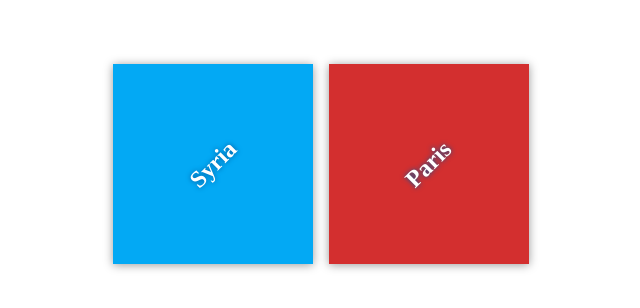
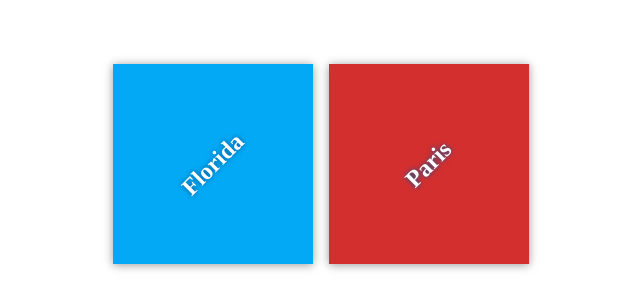
Before and after one commit to losh87sh/alaa-my-travel-plan, a plain HTML site: page index.html in a window 1280 px wide. Shown: the part 236-544 px from the top of the page, 319-959 px from the left. Drawn offline with Linux system fonts and the light colour scheme; files that its build step writes are made by us from their sources.

Commit message:
change country now

```diff
--- a/index.html
+++ b/index.html
@@ -11,7 +11,7 @@
     <div class="container">
         <div class="destination-container">
             <div class="destination" id="florida">
-                <h2>Syria</h2>
+                <h2>Florida</h2>
             </div>
 
             <div class="destination" id="paris">
```
Also changed, not shown: 1 other file.
